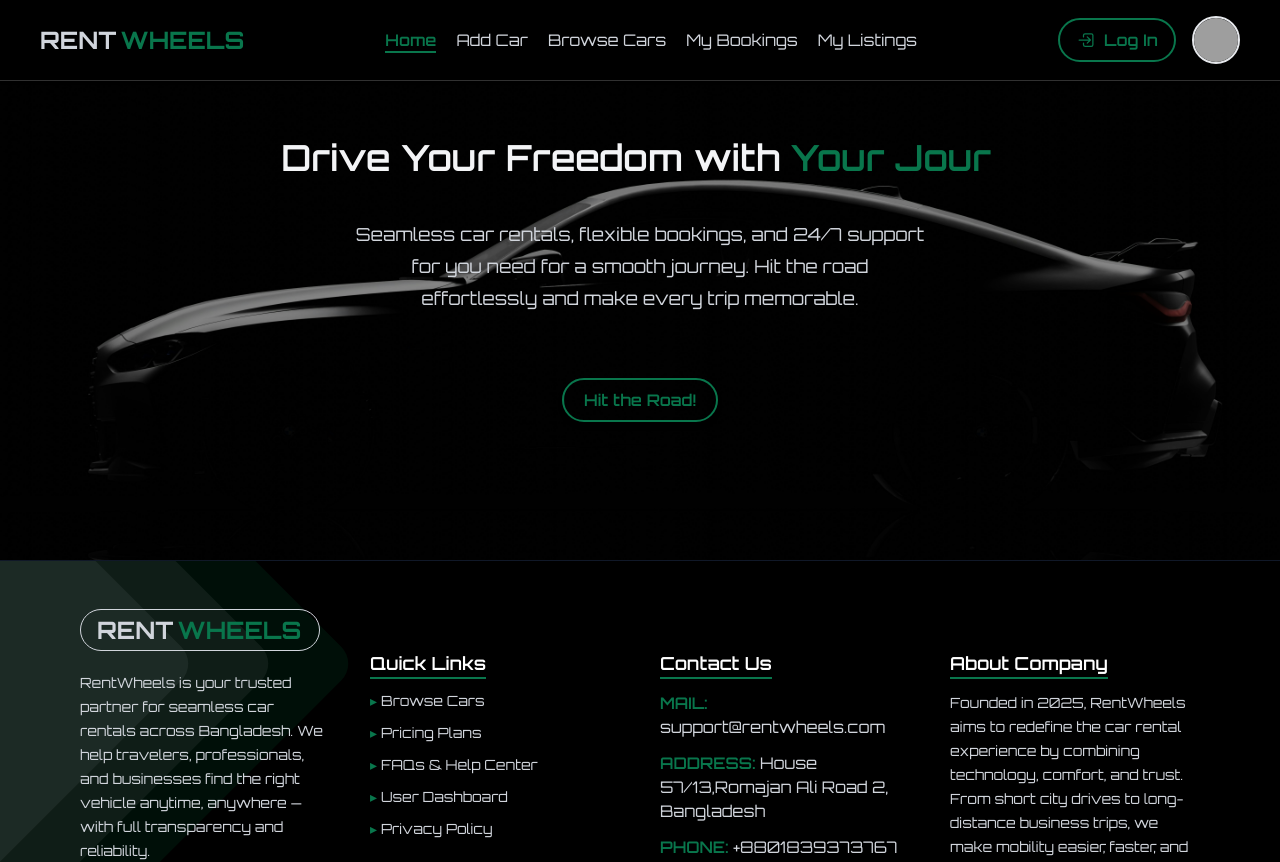
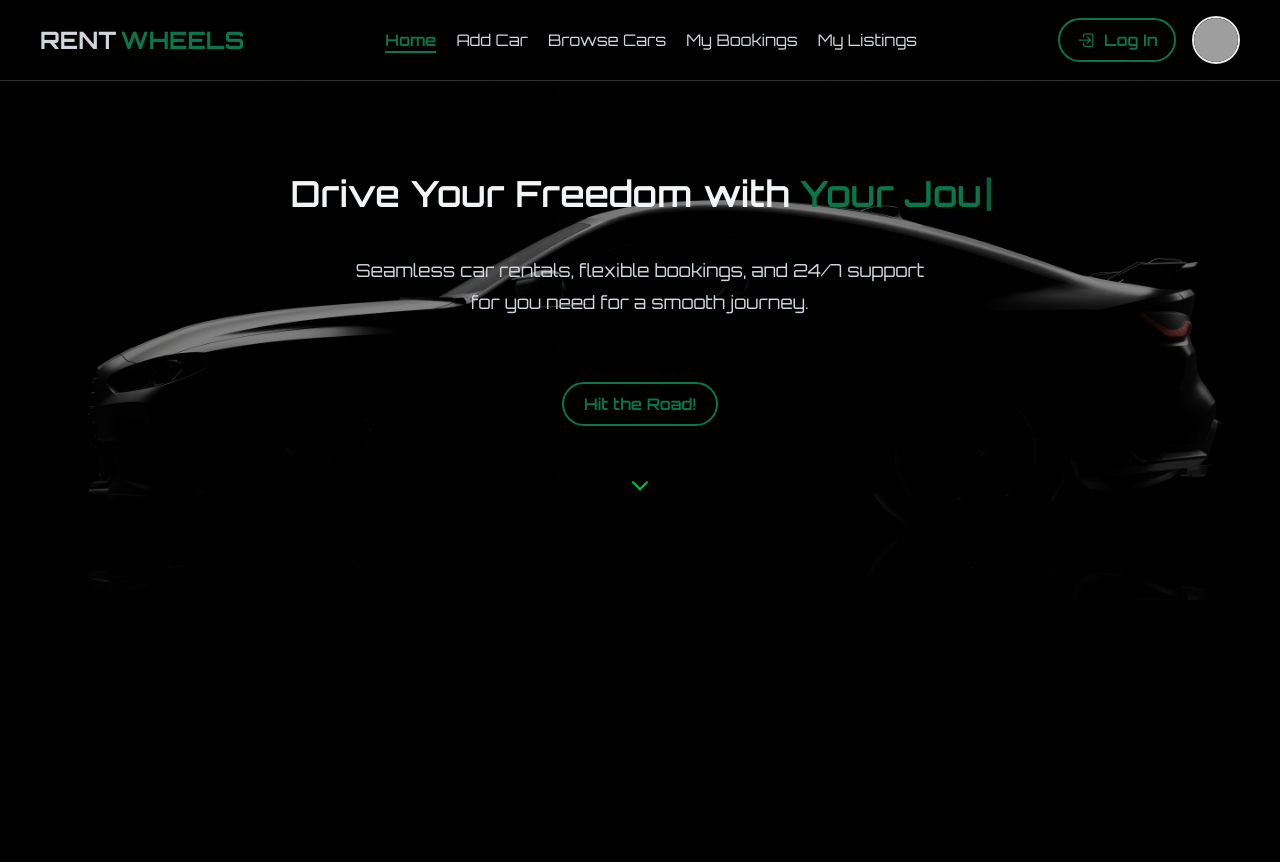
Before and after one commit to adnan99999977/RentWheels, a React (Vite) app: page / in a window 1280 px wide. Shown: the top 862 px of the page. Built offline with nearby package versions, Linux system fonts and the light colour scheme; no server answers; grey boxes are pictures that could not be loaded.

Commit message:
add animation

```diff
--- a/package.json
+++ b/package.json
@@ -21,6 +21,7 @@
     "react-toastify": "^11.0.5",
     "sonner": "^2.0.7",
     "sweetalert2": "^11.26.3",
+    "swiper": "^12.0.3",
     "typewriter-effect": "^2.22.0"
   },
   "devDependencies": {
--- a/src/components/Hero.jsx
+++ b/src/components/Hero.jsx
@@ -2,17 +2,33 @@ import React from "react";
 import { motion } from "framer-motion";
 import { Typewriter } from "react-simple-typewriter";
 import { Link } from "react-router";
+import LatestCars from "./LatestCars";
 
 const Hero = () => {
   return (
-    <div className="relative bg-[url('/bg.jpg')] bg-cover bg-center h-[560px] flex flex-col justify-center items-center text-center px-4 overflow-hidden">
+    <>
+      <div
+        className="
+  relative
+  bg-[url('/bg.jpg')]
+  bg-cover
+  bg-center
+  bg-no-repeat
+  w-full
+  min-h-[500px] md:min-h-[560px] lg:min-h-[600px]
+  flex flex-col
+  justify-center
+  items-center
+  text-center
+  px-4
+  overflow-hidden
+"
+      >
         {/* Overlay for better text visibility */}
         <div className="absolute inset-0 bg-black/40 z-0"></div>
 
         {/* Content */}
-      <motion.div
-        className="relative z-10 flex flex-col gap-10 items-center"
-      >
+        <motion.div className="relative z-10 flex flex-col gap-10 items-center">
           {/* Title */}
           <h1 className="text-xl md:text-4xl font-semibold text-gray-100 ">
             Drive Your Freedom with{" "}
@@ -34,11 +50,10 @@ const Hero = () => {
             initial={{ opacity: 0, y: 20 }}
             animate={{ opacity: 1, y: 0 }}
             transition={{ duration: 1.2 }}
-          className="text-gray-300 max-w-xl text-base md:text-lg mb-6 leading-8"
+            className="text-gray-300 max-w-xl text-sm md:text-lg mb-6 leading-8"
           >
-          Seamless car rentals, flexible bookings, and 24/7 support for you need
-          for a smooth journey. Hit the road effortlessly and make every trip
-          memorable.
+            Seamless car rentals, flexible bookings, and 24/7 support for you
+            need for a smooth journey.
           </motion.p>
 
           {/* Button */}
@@ -59,8 +74,24 @@ const Hero = () => {
               Hit the Road!
             </Link>
           </motion.button>
+          <div class="absolute -bottom-19 left-1/2 -translate-x-1/2 animate-bounce">
+            <svg
+              class="w-6 h-6 text-green-500"
+              fill="none"
+              stroke="currentColor"
+              stroke-width="2"
+              viewBox="0 0 24 24"
+            >
+              <path
+                stroke-linecap="round"
+                stroke-linejoin="round"
+                d="M19 9l-7 7-7-7"
+              />
+            </svg>
+          </div>
         </motion.div>
       </div>
+    </>
   );
 };
 
--- /dev/null
+++ b/src/components/LatestCars.jsx
@@ -0,0 +1,13 @@
+
+
+const ScrollAnimationDiv = () => {
+
+
+  return (
+   <div>
+
+   </div>
+  );
+};
+
+export default ScrollAnimationDiv;
--- a/src/main.jsx
+++ b/src/main.jsx
@@ -1,6 +1,6 @@
 import { StrictMode } from "react";
 import { createRoot } from "react-dom/client";
-import "./index.css";
+import "./styles/index.css";
 import { RouterProvider } from "react-router";
 import { router } from "./routes/Router";
 import MainLayout from "./layout/MainLayout";
--- a/src/pages/Home.jsx
+++ b/src/pages/Home.jsx
@@ -1,10 +1,16 @@
 import React from 'react'
 import Hero from '../components/Hero'
 
+
 const Home = () => {
-  return (
+  return (<div
+ >
     <div className=''>
       <Hero/>
+    </div>
+     <div  className='bg-black h-screen'>
+
+    </div>
     </div>
   )
 }
```
Also changed, not shown: src/styles/Slider.css (added), src/styles/index.css (renamed from src/index.css), 1 other file (tests, documents, lock files or other folders). Lines whose indentation alone changed are shown as unchanged.
